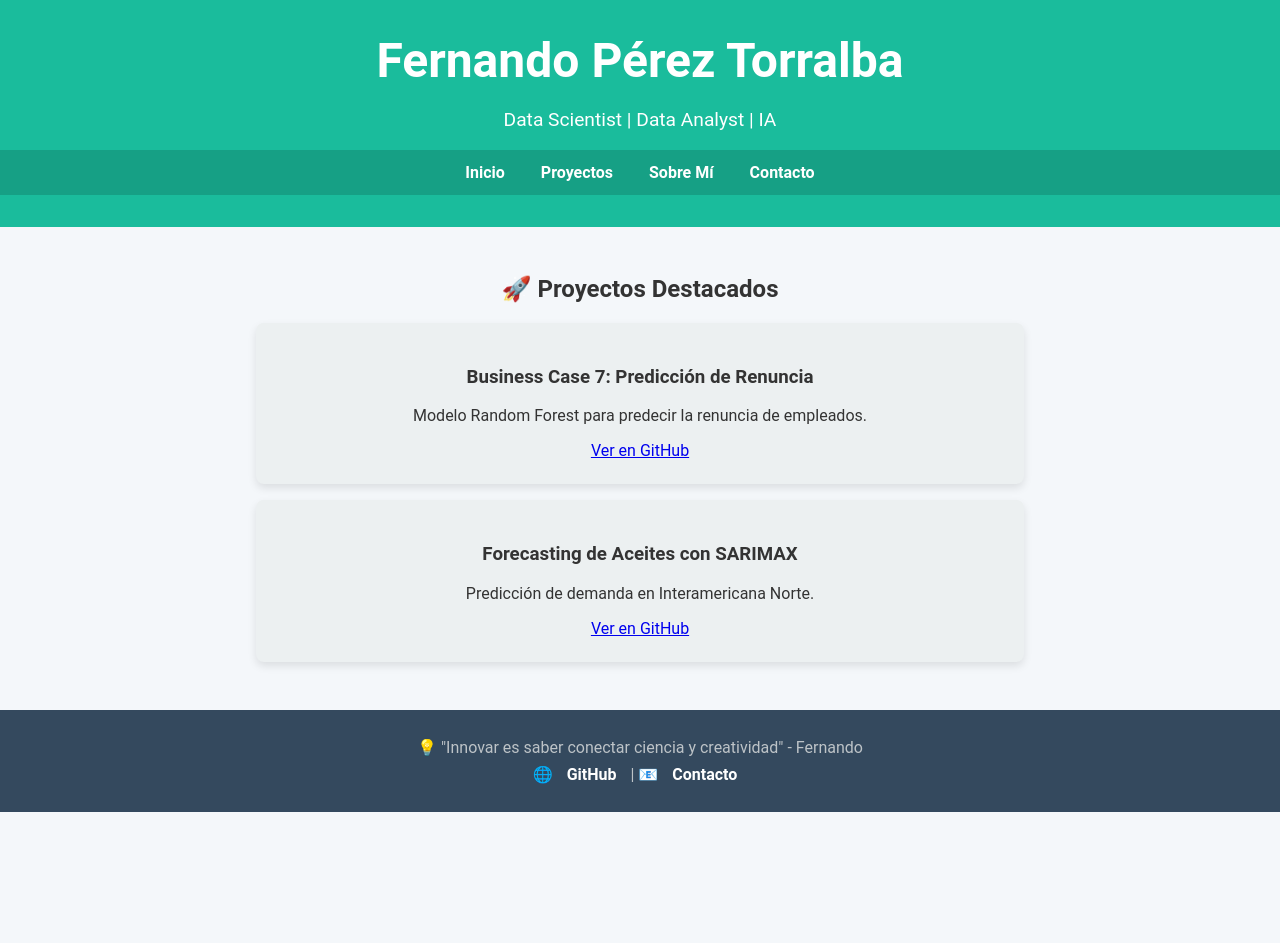
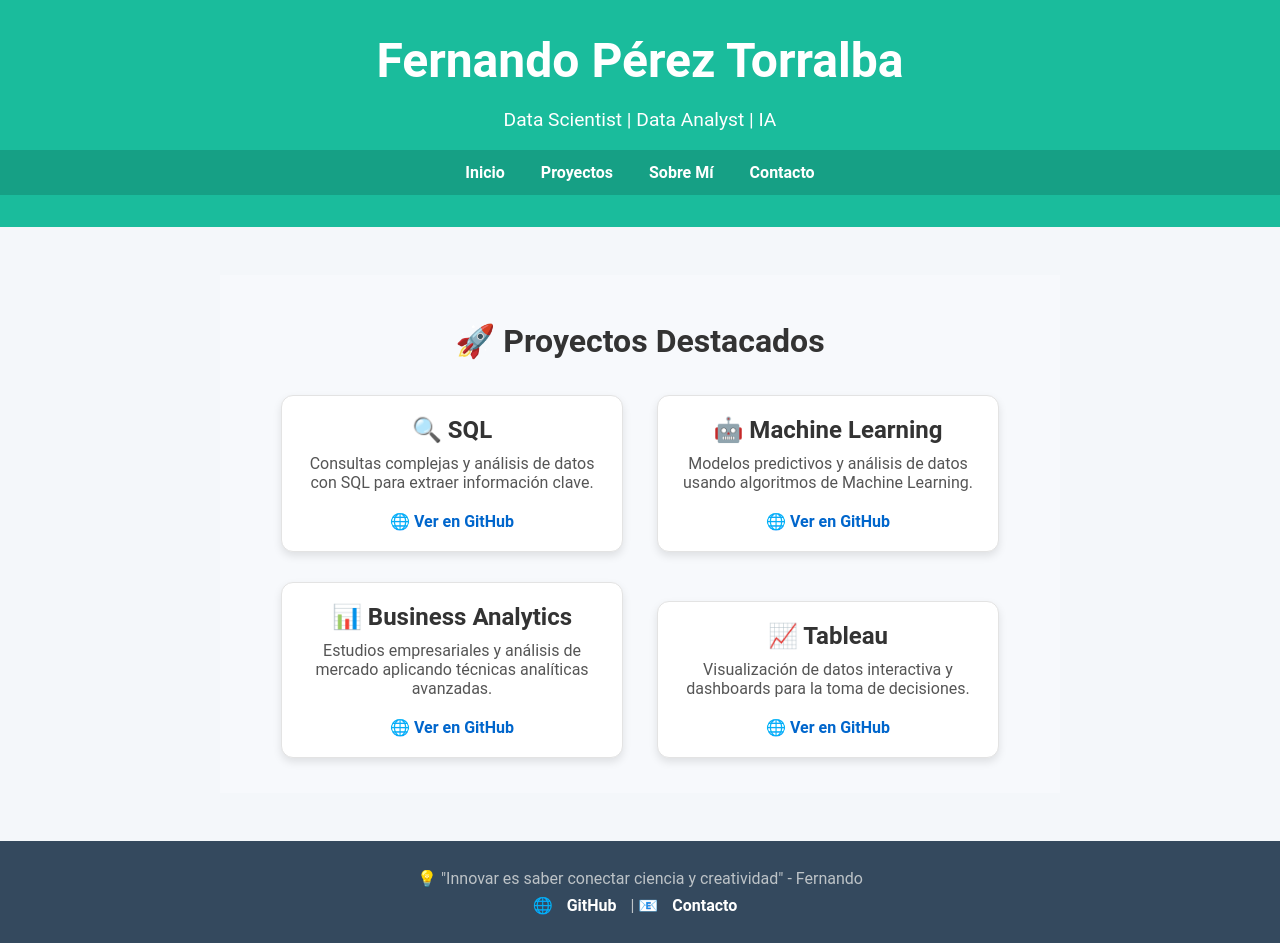
Before and after one commit to Fernanditokitkatgr/fernando.github.io, a Jekyll site: the page built from index.md, in a window 1280 px wide. Built offline with Jekyll 4.4.1, drawn with Linux system fonts in a browser that asks for light colours; before the commit the page ends 900 px from its top, so only the background shows below that.

Commit message:
Mejorar diseño visual de la sección de proyectos

```diff
--- a/assets/css/style.css
+++ b/assets/css/style.css
@@ -118,3 +118,54 @@ footer a {
 footer a:hover {
     color: #1abc9c;
 }
+
+.projects-section {
+    padding: 20px;
+    background-color: #f7f9fc;
+    text-align: center;
+}
+
+.projects-section h2 {
+    font-size: 2em;
+    margin-bottom: 20px;
+}
+
+.project-card {
+    display: inline-block;
+    margin: 15px;
+    padding: 20px;
+    width: 300px;
+    border-radius: 12px;
+    background-color: #ffffff;
+    box-shadow: 0 4px 8px rgba(0, 0, 0, 0.1);
+    transition: transform 0.3s ease, box-shadow 0.3s ease;
+}
+
+.project-card:hover {
+    transform: scale(1.05);
+    box-shadow: 0 8px 16px rgba(0, 0, 0, 0.2);
+}
+
+.project-card h3 {
+    margin: 0 0 10px;
+    font-size: 1.5em;
+}
+
+.project-card p {
+    margin: 10px 0;
+    font-size: 1em;
+    color: #555;
+}
+
+.project-card a {
+    display: inline-block;
+    margin-top: 10px;
+    color: #0066cc;
+    text-decoration: none;
+    font-weight: bold;
+}
+
+.project-card a:hover {
+    text-decoration: underline;
+    color: #004080;
+}
--- a/index.md
+++ b/index.md
@@ -3,17 +3,34 @@ layout: default
 title: "Inicio - Portfolio de Fernando"
 ---
 
-<section>
+<section id="projects" class="projects-section">
     <h2>🚀 Proyectos Destacados</h2>
-    <div class="card">
-        <h3>Business Case 7: Predicción de Renuncia</h3>
-        <p>Modelo Random Forest para predecir la renuncia de empleados.</p>
-        <a href="https://github.com/fernando/BC7">Ver en GitHub</a>
+
+    <!-- SQL Projects -->
+    <div class="project-card">
+        <h3>🔍 SQL</h3>
+        <p>Consultas complejas y análisis de datos con SQL para extraer información clave.</p>
+        <a href="https://github.com/Fernanditokitkatgr/SQL" target="_blank">🌐 Ver en GitHub</a>
     </div>
 
-    <div class="card">
-        <h3>Forecasting de Aceites con SARIMAX</h3>
-        <p>Predicción de demanda en Interamericana Norte.</p>
-        <a href="https://github.com/fernando/SARIMAX-Oil-Forecast">Ver en GitHub</a>
+    <!-- Machine Learning Projects -->
+    <div class="project-card">
+        <h3>🤖 Machine Learning</h3>
+        <p>Modelos predictivos y análisis de datos usando algoritmos de Machine Learning.</p>
+        <a href="https://github.com/Fernanditokitkatgr/Machine-Learning" target="_blank">🌐 Ver en GitHub</a>
+    </div>
+
+    <!-- Business Analytics Projects -->
+    <div class="project-card">
+        <h3>📊 Business Analytics</h3>
+        <p>Estudios empresariales y análisis de mercado aplicando técnicas analíticas avanzadas.</p>
+        <a href="https://github.com/Fernanditokitkatgr/Bussines-Analytics" target="_blank">🌐 Ver en GitHub</a>
+    </div>
+
+    <!-- Tableau Projects -->
+    <div class="project-card">
+        <h3>📈 Tableau</h3>
+        <p>Visualización de datos interactiva y dashboards para la toma de decisiones.</p>
+        <a href="https://github.com/Fernanditokitkatgr/Tableou" target="_blank">🌐 Ver en GitHub</a>
     </div>
 </section>
```
